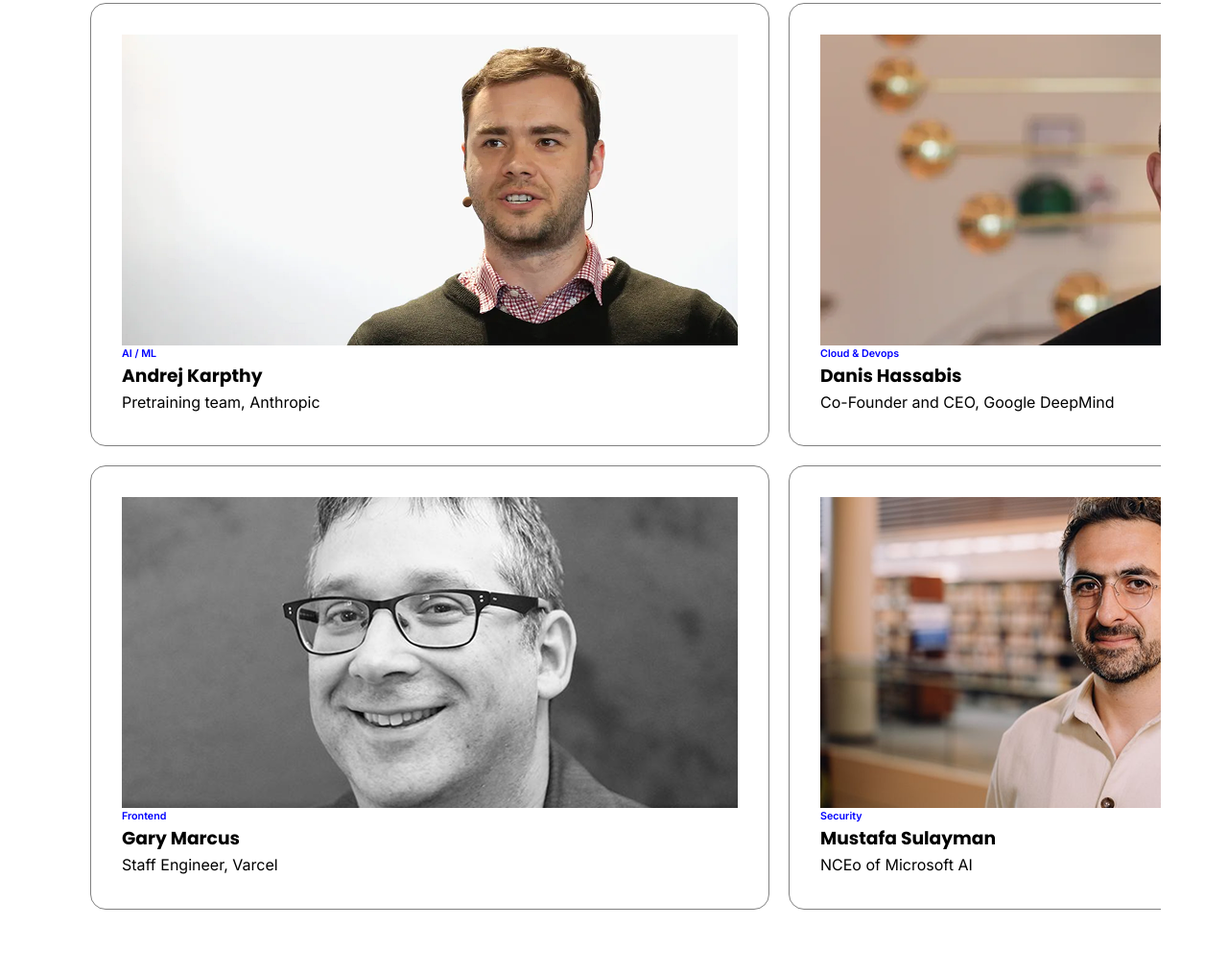
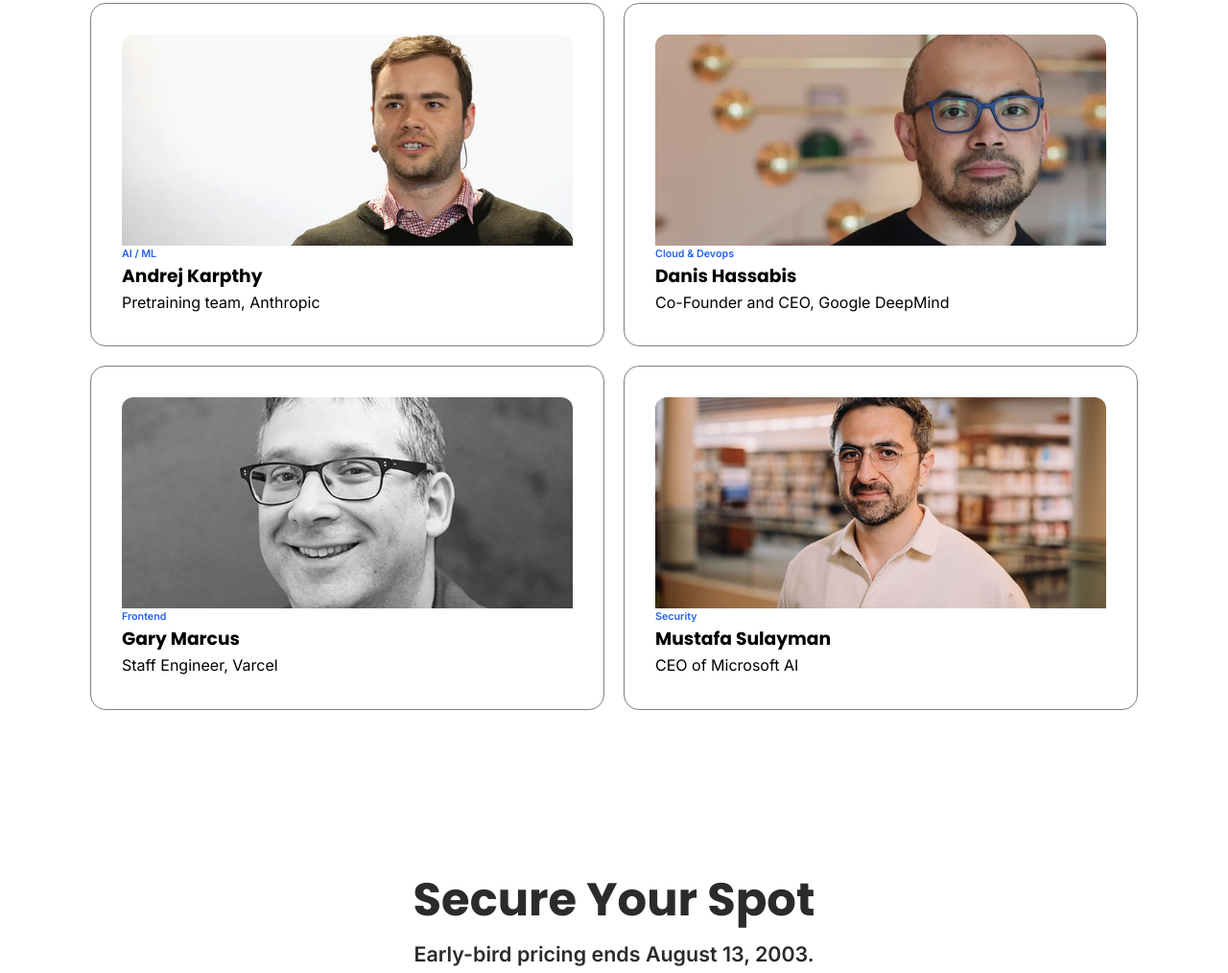
Before and after one commit to x-bleed/TOM-01, a plain HTML site: page index.html in a window 1280 px wide. Shown: the part 696-1710 px from the top of the page at 96% size. Drawn offline with Linux system fonts and the light colour scheme.

Commit message:
Dont ask what changed

```diff
--- a/CSS/style.css
+++ b/CSS/style.css
@@ -8,6 +8,7 @@
   font-family: 'Inter', sans-serif;
   color: #2B2B2B;
   line-height: 1.6;
+  overflow-x: hidden;
 }
 
 h1, h2, h3, h4 {
@@ -21,7 +22,6 @@
   max-width: 1140px;
   margin: 0 auto;
   padding: 0 24px;
-  overflow-x: hidden;
 
 }
 
@@ -131,6 +131,13 @@
   justify-content: flex-end;
   /* margin-top: 15px; */
 }
+.work__card img {
+  width: 100%;
+  height: 220px;
+  object-fit: cover;
+  display: block;
+  border-radius: 12px 12px 0 0;
+}
 
 .work__card--a {
     border: 1px solid grey;
@@ -219,7 +226,7 @@
   font-size: 0.95rem;
 }
 
-/* FOOTER */
+/* FOOTER is completely done by CLUDE AI.*/
 .footer { margin-top: 80px; border-top: 1px solid rgba(255,255,255,0.1); padding: 32px 0; }
 .footer__inner {
   display: flex;
@@ -228,8 +235,22 @@
   flex-wrap: wrap;
   gap: 16px;
 }
-.footer__logo { filter: brightness(0) invert(1); }
-.footer__links { display: flex; gap: 24px; }
-.footer__links a { color: #c9d6e8; font-size: 0.9rem; }
-.footer__links a:hover { color: #fff; }
-.footer__copy { color: #7f93b0; font-size: 0.85rem; }
+.footer__logo {
+  filter: brightness(0)
+  invert(1);
+}
+.footer__links {
+  display: flex;
+  gap: 24px;
+}
+.footer__links a {
+  color: #c9d6e8;
+  font-size: 0.9rem;
+}
+.footer__links a:hover {
+  color: #fff;
+}
+.footer__copy {
+  color: #7f93b0;
+  font-size: 0.85rem;
+}
--- a/index.html
+++ b/index.html
@@ -46,27 +46,27 @@
       <div class="work__grid">
         <div class="work__card work__card--a">
           <img src="assets/andrej.png" alt="andrej" class="images-01">
-          <h6 style="color: blue;">AI / ML</h6>
+          <h6 style="color: #2563eb">AI / ML</h6>
           <h3>Andrej Karpthy</h3>
           <p>Pretraining team, Anthropic</p>
         </div>
         <div class="work__card work__card--b">
             <img src="assets/demis.png" alt="damis" class="images-01">
-            <h6 style="color: blue;">Cloud & Devops</h6>
+            <h6 style="color: #2563eb;">Cloud & Devops</h6>
           <h3>Danis Hassabis</h3>
           <p>Co-Founder and CEO, Google DeepMind</p>
         </div>
         <div class="work__card work__card--c">
             <img src="assets/gary.png" alt="gary" class="images-01">
-            <h6 style="color: blue;">Frontend</h6>
+            <h6 style="color: #2563eb;">Frontend</h6>
           <h3>Gary Marcus</h3>
           <p>Staff Engineer, Varcel</p>
         </div>
         <div class="work__card work__card--d">
             <img src="assets/mustafa.png" alt="mustafa" class="images-01">
-            <h6 style="color: blue;">Security</h6>
+            <h6 style="color: #2563eb">Security</h6>
           <h3>Mustafa Sulayman</h3>
-          <p>NCEo of Microsoft AI</p>
+          <p>CEO of Microsoft AI</p>
         </div>
       </div>
     </div>
@@ -112,7 +112,7 @@
             <li>VIP networking dinner</li>
             <li>1-on-1 mentorship (30 min)</li>
           </ul>
-          <a href="#" target="_blank" rel="noopener noreferrer" class="btn pricing card-b" style="text-align: center;">Get Pro</a>
+          <a href="#" target="_blank" rel="noopener noreferrer" class="btn pricing card-b" style="text-align: center; background-color: #2563eb;">Get Pro</a>
         </div>
 
 
```
